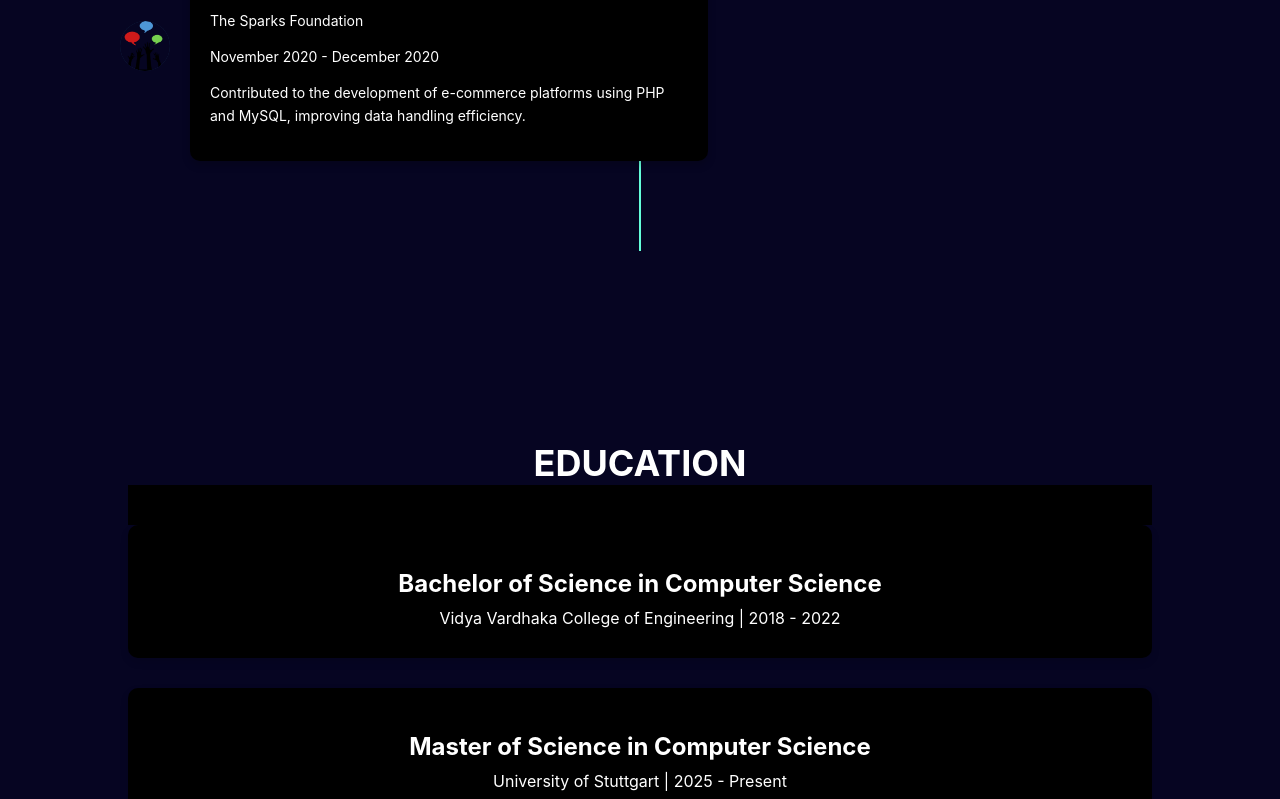
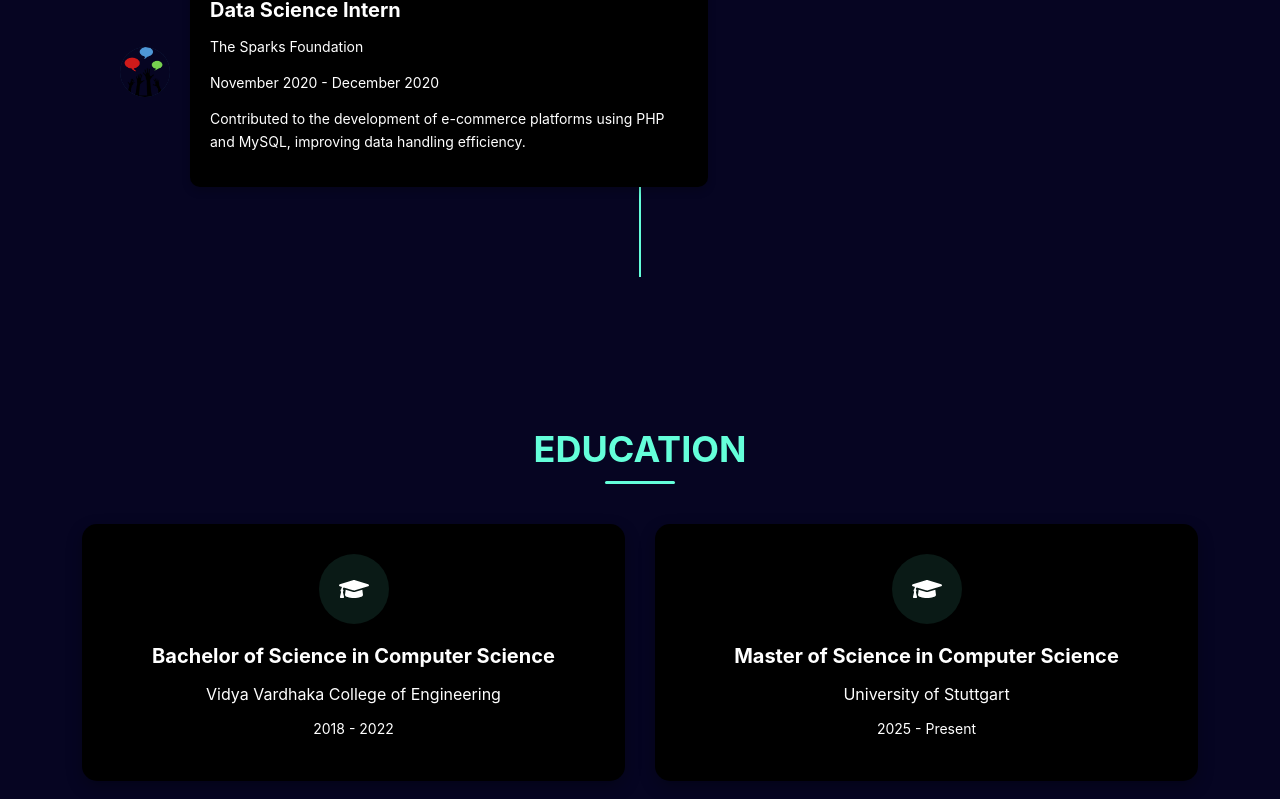
Before and after one commit to BhuvanDamodar/bhuvan-portfolio, a React (Create React App) app: page / in a window 1280 px wide. Shown: the part 2628-3427 px from the top of the page. Built offline with nearby package versions, Linux system fonts and the light colour scheme; no server answers.

Commit message:
fix(code): education, footer section changes

```diff
--- a/package.json
+++ b/package.json
@@ -10,6 +10,7 @@
     "framer-motion": "^11.18.0",
     "react": "^18.3.1",
     "react-dom": "^18.3.1",
+    "react-icons": "^5.4.0",
     "react-scripts": "5.0.1",
     "react-scroll": "^1.9.0",
     "web-vitals": "^2.1.4"
--- a/src/components/Education.jsx
+++ b/src/components/Education.jsx
@@ -1,31 +1,36 @@
-import React from 'react';
-import './styles/Education.css';
+import React from "react";
+import "./styles/Education.css";
+import { FaGraduationCap } from "react-icons/fa";
 
 const educationData = [
   {
-    degree: 'Bachelor of Science in Computer Science',
-    institution: 'Vidya Vardhaka College of Engineering',
-    duration: '2018 - 2022',
+    degree: "Bachelor of Science in Computer Science",
+    institution: "Vidya Vardhaka College of Engineering",
+    duration: "2018 - 2022",
   },
   {
-    degree: 'Master of Science in Computer Science',
-    institution: 'University of Stuttgart',
-    duration: '2025 - Present',
-  }
+    degree: "Master of Science in Computer Science",
+    institution: "University of Stuttgart",
+    duration: "2025 - Present",
+  },
 ];
 
 const Education = () => {
   return (
     <section id="education" className="education-section">
-      <div className="container">
+      <div className="education-container">
         <h2 className="section-title">Education</h2>
-        <div className="education-list">
+        <div className="education-grid">
           {educationData.map((education, index) => (
-            <div className="education-item" key={index}>
-              <h3 className="education-degree">{education.degree}</h3>
-              <p className="education-institution">
-                {education.institution} | {education.duration}
-              </p>
+            <div className="education-card" key={index}>
+              <div className="education-icon-container">
+                <FaGraduationCap className="education-icon" />
+              </div>
+              <div className="education-details">
+                <h3 className="education-degree">{education.degree}</h3>
+                <p className="education-institution">{education.institution}</p>
+                <p className="education-duration">{education.duration}</p>
+              </div>
             </div>
           ))}
         </div>
--- a/src/components/Experience.jsx
+++ b/src/components/Experience.jsx
@@ -32,7 +32,7 @@ const Experience = () => {
   return (
     <section id="experience" className="experience-section">
       <div className="experience-container">
-        <h2 className="experience-section-title">Experience</h2>
+        <h2 className="section-title">Experience</h2>
         <div className="timeline">
           {experiences.map((exp, index) => (
             <div
--- a/src/components/Footer.jsx
+++ b/src/components/Footer.jsx
@@ -4,7 +4,7 @@ import './styles/Footer.css';
 const Footer = () => {
   return (
     <footer className="footer-section">
-      <div className="container">
+      <div className="footer-container">
         <div className="footer-content">
           <p className="footer-name">Bhuvan Damodar Anand</p>
           <p className="footer-contact">
--- a/src/components/Skills.jsx
+++ b/src/components/Skills.jsx
@@ -1,28 +1,30 @@
-import React from 'react';
-import './styles/Skills.css';
+import React from "react";
+import "./styles/Skills.css";
 
 const skillsData = [
-  { skill: 'Java', icon: 'https://cdn.jsdelivr.net/npm/simple-icons/icons/java.svg' },
-  { skill: 'Node.js', icon: 'https://cdn.jsdelivr.net/npm/simple-icons/icons/nodedotjs.svg' },
-  { skill: 'MongoDB', icon: 'https://cdn.jsdelivr.net/npm/simple-icons/icons/mongodb.svg' },
-  { skill: 'Python', icon: 'https://cdn.jsdelivr.net/npm/simple-icons/icons/python.svg' },
-  { skill: 'React', icon: 'https://cdn.jsdelivr.net/npm/simple-icons/icons/react.svg' },
-  { skill: 'MySQL', icon: 'https://cdn.jsdelivr.net/npm/simple-icons/icons/mysql.svg' },
-  { skill: 'HTML', icon: 'https://cdn.jsdelivr.net/npm/simple-icons/icons/html5.svg' },
-  { skill: 'PostgreSQL', icon: 'https://cdn.jsdelivr.net/npm/simple-icons/icons/postgresql.svg' },
+  { skill: "Java", icon: "https://cdn.jsdelivr.net/npm/simple-icons/icons/java.svg", level: 80 },
+  { skill: "Node.js", icon: "https://cdn.jsdelivr.net/npm/simple-icons/icons/nodedotjs.svg", level: 85 },
+  { skill: "MongoDB", icon: "https://cdn.jsdelivr.net/npm/simple-icons/icons/mongodb.svg", level: 75 },
+  { skill: "Python", icon: "https://cdn.jsdelivr.net/npm/simple-icons/icons/python.svg", level: 90 },
+  { skill: "React", icon: "https://cdn.jsdelivr.net/npm/simple-icons/icons/react.svg", level: 95 },
+  { skill: "MySQL", icon: "https://cdn.jsdelivr.net/npm/simple-icons/icons/mysql.svg", level: 70 },
+  { skill: "HTML", icon: "https://cdn.jsdelivr.net/npm/simple-icons/icons/html5.svg", level: 90 },
+  { skill: "PostgreSQL", icon: "https://cdn.jsdelivr.net/npm/simple-icons/icons/postgresql.svg", level: 80 },
 ];
 
 const Skills = () => {
   return (
     <section id="skills" className="skills-section">
-      <div className="container">
+      <div className="skills-container">
         <h2 className="section-title">Skills</h2>
         <div className="skills-grid">
           {skillsData.map((skill, index) => (
             <div className="skill-card" key={index}>
-              <img src={skill.icon} alt={`${skill.skill} icon`} className="skill-icon" />
+              <div className="skill-icon-card">
+                <img src={skill.icon} alt={`${skill.skill} icon`} className="skill-icon" />
+              </div>
               <h3 className="skill-name">{skill.skill}</h3>
-              <p className="skill-level">{skill.level}</p>
+              <p className="skill-level">{skill.level}%</p>
             </div>
           ))}
         </div>
--- a/src/components/styles/Education.css
+++ b/src/components/styles/Education.css
@@ -1,11 +1,11 @@
 /* Styling for Education Section */
 .education-section {
-    padding: 60px 0;
-    padding-top: 100px;
+  padding: 60px 20px;
+  color: #fff;
 }
 
-  .container {
-    width: 80%;
+.education-container {
+  width: 90%;
   margin: 0 auto;
   text-align: center;
 }
@@ -13,60 +13,137 @@
 .section-title {
   font-size: 36px;
   font-weight: bold;
-    color: #fff;
+  color: #64ffda;
   margin-bottom: 40px;
   text-transform: uppercase;
+  position: relative;
 }
 
-  .education-list {
-    display: flex;
-    flex-direction: column;
+.section-title::after {
+  content: "";
+  display: block;
+  width: 70px;
+  height: 3px;
+  background-color: #64ffda;
+  margin: 10px auto 0;
+  border-radius: 5px;
+}
+
+/* Grid layout for education cards */
+.education-grid {
+  display: grid;
+  grid-template-columns: repeat(auto-fit, minmax(300px, 1fr));
   gap: 30px;
 }
 
-  .education-item {
-    background-color: #000;
-    margin-top: 0px;
-    padding: 20px;
-    border-radius: 10px;
-    box-shadow: 0 4px 8px rgba(0, 0, 0, 0.1);
-    transition: transform 0.3s ease;
+.education-card {
+  background: #000;
+  border-radius: 15px;
+  padding: 30px 20px;
+  position: relative;
+  text-align: center;
+  box-shadow: 0 6px 16px rgba(0, 0, 0, 0.3);
+  transition: transform 0.3s ease, box-shadow 0.3s ease;
+  overflow: hidden;
 }
 
-  .education-item:hover {
-    transform: translateY(-10px);
+.education-card:hover {
+  transform: scale(1.05);
+  box-shadow: 0 8px 20px rgba(100, 255, 218, 0.4);
+}
+
+/* Icon styling */
+.education-icon-container {
+  width: 70px;
+  height: 70px;
+  background: rgba(100, 255, 218, 0.1);
+  border-radius: 50%;
+  display: flex;
+  align-items: center;
+  justify-content: center;
+  margin: 0 auto 20px;
+  position: relative;
+  overflow: hidden;
+  transition: transform 0.4s ease-in-out;
+}
+
+.education-icon-container:hover {
+  transform: rotate(360deg);
+}
+
+.education-icon {
+  font-size: 30px;
+  color: #fff;
+  background: transparent;
+}
+
+/* Text details */
+.education-details {
+  background-color: #000;
+  color: #fff;
 }
 
 .education-degree {
   background-color: #000;
-    font-size: 24px;
+  font-size: 20px;
   font-weight: bold;
   color: #fff;
-    margin-bottom: 0px;
+  margin-bottom: 10px;
 }
 
 .education-institution {
   background-color: #000;
   font-size: 16px;
-    padding: 10px;
-    margin: 0px;
-    color: #fff;
+  color: #fff
 }
 
-  @media (max-width: 768px) {
-    .container {
-      width: 90%;
+.education-duration {
+  background: #000;
+  font-size: 14px;
+  color: #fff
 }
 
-    .section-title {
-      font-size: 28px;
+/* Card hover effects */
+.education-card::before {
+  content: "";
+  position: absolute;
+  top: -50%;
+  left: -50%;
+  width: 200%;
+  height: 200%;
+  background: radial-gradient(circle, rgba(100, 255, 218, 0.15), transparent);
+  z-index: 0;
+  transition: transform 0.6s ease;
+  transform: scale(0);
+}
+
+.education-card:hover::before {
+  transform: scale(1);
+}
+
+.education-card:hover .education-icon-container {
+  transform: scale(1.1);
+}
+
+/* Mobile responsive styling */
+@media (max-width: 768px) {
+  .education-grid {
+    grid-template-columns: 1fr;
+  }
+
+  .education-card {
+    padding: 20px;
   }
 
   .education-degree {
-      font-size: 20px;
+    font-size: 18px;
   }
 
   .education-institution {
     font-size: 14px;
   }
+
+  .education-duration {
+    font-size: 12px;
   }
+}
--- a/src/components/styles/Experience.css
+++ b/src/components/styles/Experience.css
@@ -9,7 +9,7 @@
   margin: 0 auto;
 }
 
-.experience-section-title {
+.section-title {
   font-size: 36px;
   color: #64ffda;
   text-align: center;
--- a/src/components/styles/Footer.css
+++ b/src/components/styles/Footer.css
@@ -8,7 +8,7 @@
     background-color: black;
   }
 
-  .container {
+  .footer-container {
     width: 80%;
     margin: 0 auto;
     background-color: black;
--- a/src/components/styles/Skills.css
+++ b/src/components/styles/Skills.css
@@ -2,9 +2,10 @@
 .skills-section {
   padding: 60px 0;
   padding-top: 100px;
+  color: #fff;
 }
 
-.container {
+.skills-container {
   width: 80%;
   margin: 0 auto;
   text-align: center;
@@ -13,68 +14,97 @@
 .section-title {
   font-size: 36px;
   font-weight: bold;
-  color: #fff;
+  color: #64ffda;
   margin-bottom: 40px;
   text-transform: uppercase;
+  position: relative;
 }
 
+.section-title::after {
+  content: "";
+  display: block;
+  width: 70px;
+  height: 3px;
+  background-color: #64ffda;
+  margin: 10px auto 0;
+  border-radius: 5px;
+}
+
+/* Grid layout */
 .skills-grid {
   display: flex;
   flex-wrap: wrap;
-  gap: 20px;
+  gap: 30px;
   justify-content: center;
 }
 
 .skill-card {
-  /* background-color: #1e1e1e; */
+  background: #000;
   color: #fff;
-  padding: 20px;
-  border-radius: 10px;
-  width: 150px;
+  padding: 30px;
+  border-radius: 15px;
+  width: 200px;
+  height: 250px;
   text-align: center;
-  box-shadow: 0 4px 6px rgba(0, 0, 0, 0.1);
+  box-shadow: 0 6px 16px rgba(0, 0, 0, 0.3);
+  position: relative;
   transition: transform 0.3s ease, box-shadow 0.3s ease;
+  overflow: hidden;
 }
 
 .skill-card:hover {
   transform: translateY(-10px);
-  box-shadow: 0 8px 12px rgba(0, 0, 0, 0.2);
+  box-shadow: 0 8px 20px rgba(100, 255, 218, 0.4);
 }
 
+
+.skill-icon-card {
+  background: transparent;
+  width: 80px;
+  height: 80px;
+  margin: 0 auto;
+  position: relative;
+}
+
+.background-circle {
+  fill: none;
+  stroke: rgba(255, 255, 255, 0.1);
+  stroke-width: 8;
+}
+
+
 .skill-icon {
+  background: #fff;
   width: 50px;
   height: 50px;
-  margin-bottom: 10px;
-  background-color: white;
+  position: absolute;
+  top: 50%;
+  left: 50%;
+  transform: translate(-50%, -50%);
 }
 
 .skill-name {
+  background: #000;
   font-size: 18px;
   font-weight: bold;
-  margin-bottom: 5px;
+  margin-bottom: 10px;
 }
 
 .skill-level {
+  background: #000;
   font-size: 16px;
-  color: #007bff;
+  color: #fff
 }
 
+/* Responsive */
 @media (max-width: 768px) {
-  .container {
-    width: 90%;
-  }
-
-  .section-title {
-    font-size: 28px;
+  .skills-grid {
+    gap: 20px;
   }
 
   .skill-card {
-    width: 120px;
-  }
-
-  .skill-icon {
-    width: 40px;
-    height: 40px;
+    width: 150px;
+    height: 220px;
   }
 
   .skill-name {
```
Also changed, not shown: 1 other file (tests, documents, lock files or other folders). Lines whose indentation alone changed are shown as unchanged.
